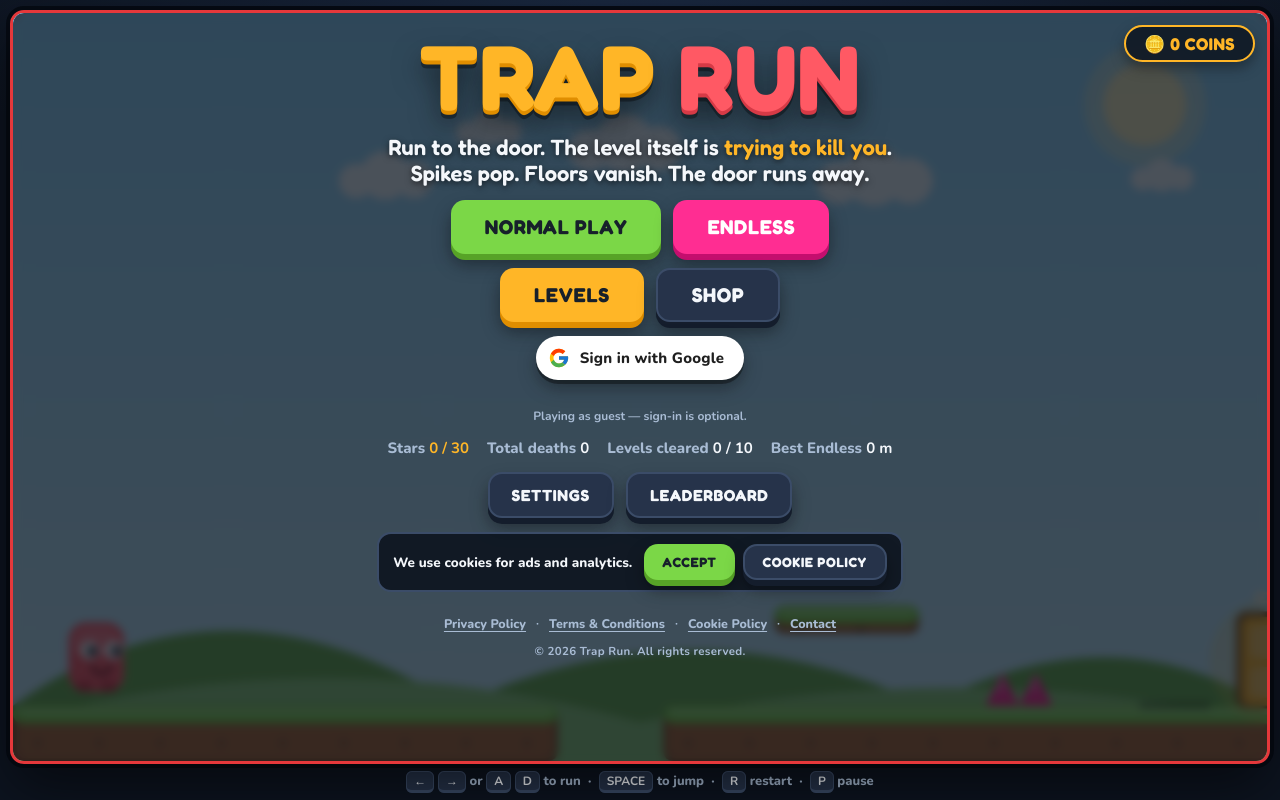
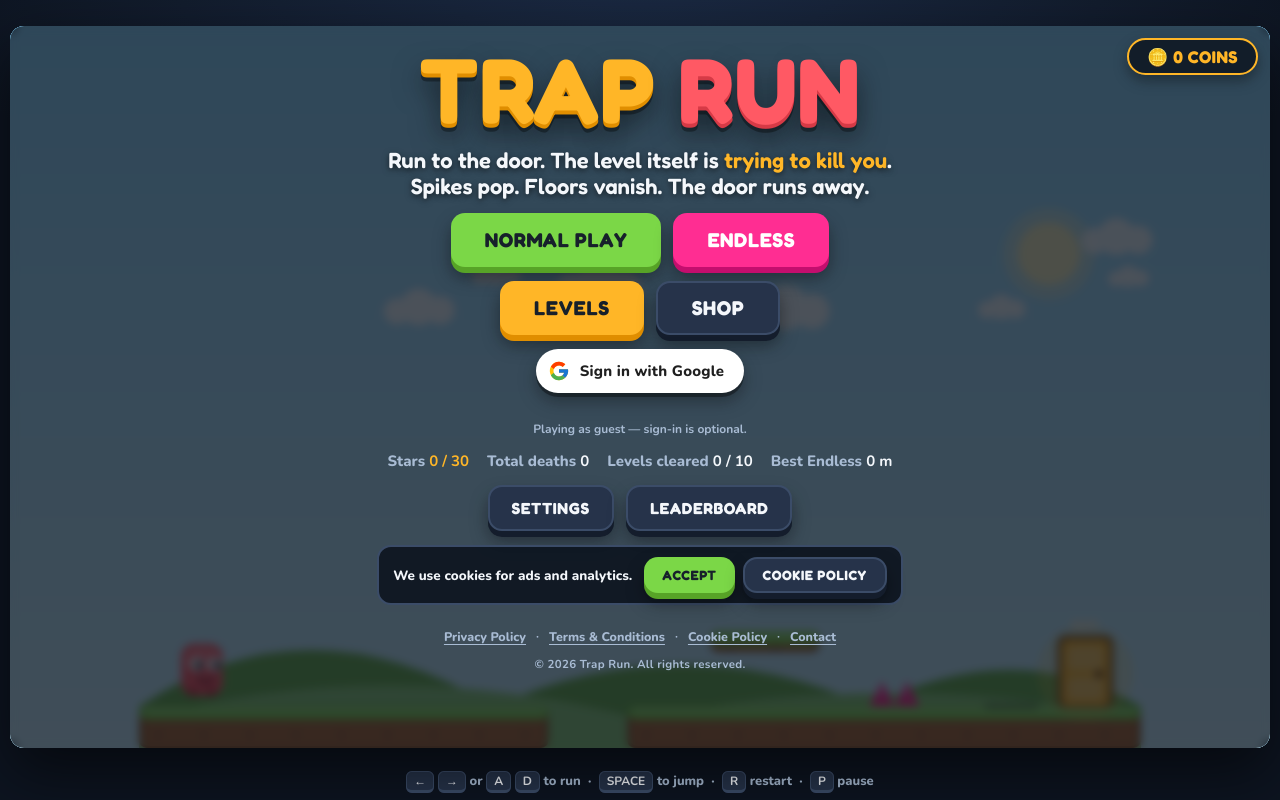
Before and after one commit to neon-wave/trap-run, a plain HTML site: page index.html in a window 1280 px wide. Drawn offline with nearby package versions, Linux system fonts and the light colour scheme; no server answers.

Commit message:
Add files via upload

```diff
--- a/index.html
+++ b/index.html
@@ -46,10 +46,11 @@
       /* ---------- Stage ----------
          Layout is a column of separate strips, top to bottom:
          HUD bar -> social ad bar -> GAME BOX (#stage) -> touch strip
-         -> keyboard hint. The game box is the only flexible row, so
-         the canvas always ends exactly at the bottom bar and starts
-         exactly below the HUD: ground, runner, traps and door are
-         drawn inside the box and are never under the HUD or a bar. */
+         -> keyboard hint. The game box is the only flexible row and
+         carries vertical margins, so there is always clear space
+         above it (below the HUD) and below it (above the bottom
+         bar): ground, runner, traps and door are drawn inside the
+         box and are never under the HUD or a bar. */
       #stageWrap{
         width:100vw;
         height:100dvh;
@@ -63,11 +64,14 @@
         width:100%;
         flex:1 1 auto;
         min-height:0;
-        border:3px solid #e5383b;
+        /* No frame or border around the game view. The vertical
+           margins keep clear space above and below the box, so the
+           view never touches the HUD bar or the bottom bar. */
+        margin:16px 0;
         border-radius:14px;
         overflow:hidden;
         background:#79c7f2;
-        box-shadow:0 24px 60px rgba(0,0,0,.55), 0 0 0 4px #060b14;
+        box-shadow:0 24px 60px rgba(0,0,0,.55);
         touch-action:none;
       }
       canvas#game{ position:absolute; inset:0; width:100%; height:100%; display:block; }
@@ -1662,22 +1666,29 @@ var fx = document.getElementById("fx"), fctx = fx.getContext("2d");
    (times device pixel ratio), so the scene is never stretched or
    letterboxed by CSS. Wide stage: the whole 960x540 world fits,
    centred, and the sky fills any spare width. Narrow / portrait
-   stage: the view fills the full height of the world and a camera
-   follows the player sideways, so the playable scene — player,
-   platforms, traps and the door — covers the whole portrait screen
-   with no rotation. Gameplay physics always use world coordinates. */
+   stage: a camera follows the player sideways. The camera view is
+   ZOOMED OUT (VIEW_ZOOM < 1) so the visible slice of the world is
+   wider on BOTH sides of the runner — upcoming platforms, traps and
+   the door show up earlier. The world stays anchored to the bottom
+   of the box (ground on the bottom edge); the extra headroom the
+   zoom opens up becomes sky above the world, never a gap under the
+   ground. Gameplay physics always use world coordinates. */
+var VIEW_ZOOM = 0.78;
 var viewScale = 1, viewOX = 0, viewOY = 0, viewW = W, viewH = H;
 function computeView() {
   var cw = cv.width || W, ch = cv.height || H;
   if (cw / ch >= W / H) {
     viewScale = Math.min(cw / W, ch / H);
     viewW = W; viewH = H;
+    viewOX = (cw - viewW * viewScale) / 2;
+    viewOY = (ch - viewH * viewScale) / 2;
   } else {
-    viewScale = ch / H;
+    viewScale = (ch / H) * VIEW_ZOOM;
     viewW = cw / viewScale; viewH = H;
-  }
-  viewOX = (cw - viewW * viewScale) / 2;
-  viewOY = (ch - viewH * viewScale) / 2;
+    if (viewW > W) viewW = W;
+    viewOX = (cw - viewW * viewScale) / 2;
+    viewOY = ch - viewH * viewScale;
+  }
 }
 function resizeCanvas() {
   var st = document.getElementById("stage");
```
